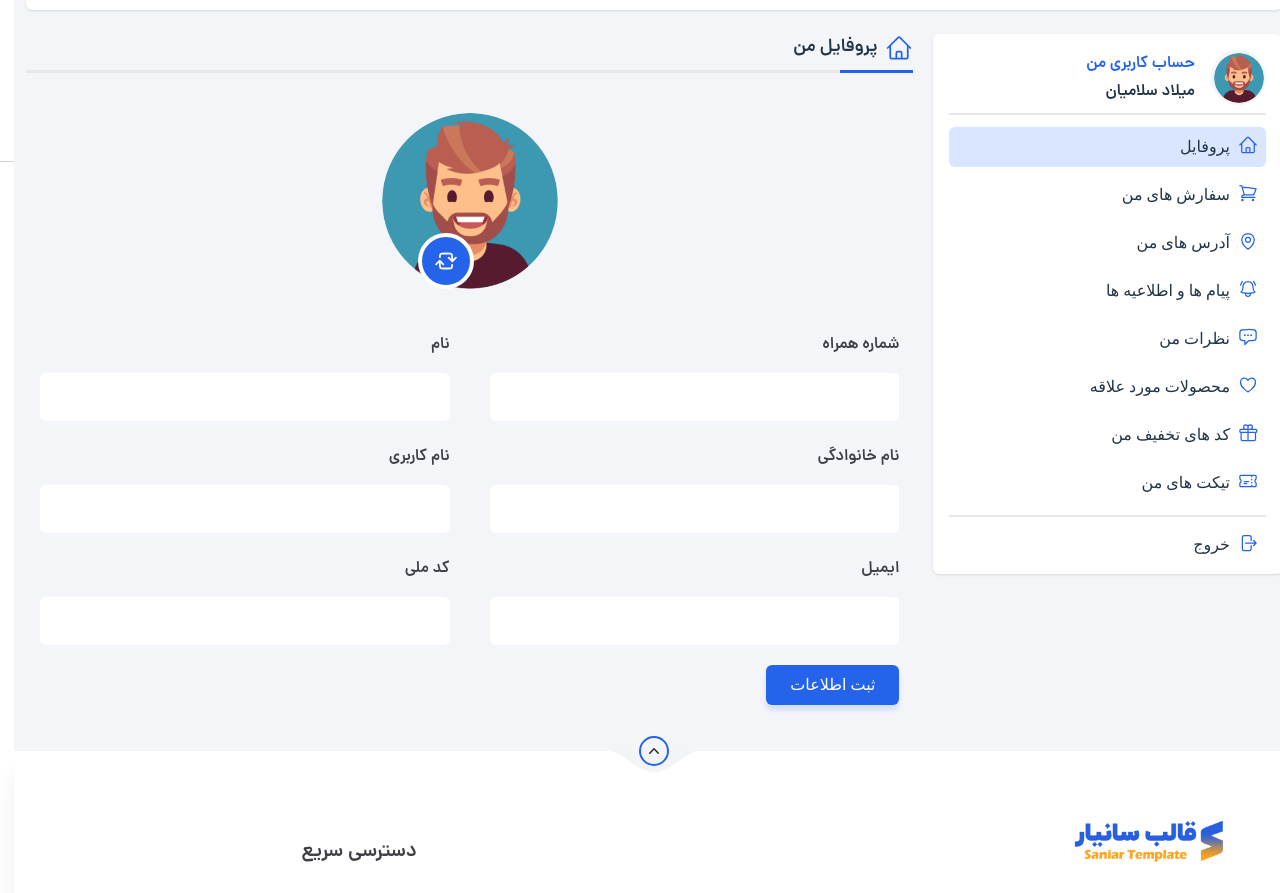
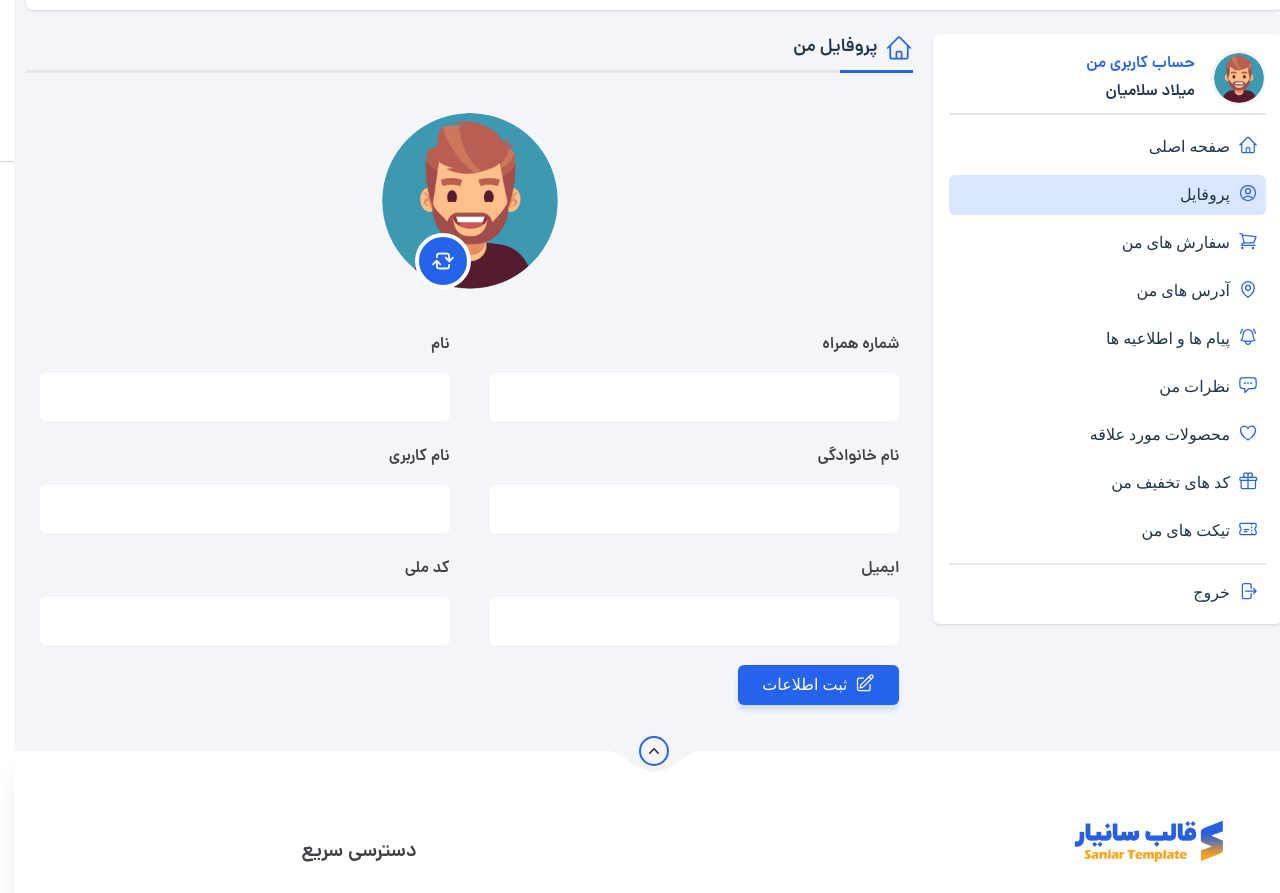
Before and after one commit to milad1385/saniarOnlineShop, a React (Vite) app: page /my-account/profile in a window 1280 px wide. Shown: the part 380-1273 px from the top of the page. Built offline with nearby package versions, Linux system fonts and the light colour scheme; a web font is replaced by a local one.

Commit message:
fix panel bug

```diff
--- a/src/Components/BreadCrumb/BreadCrumb.jsx
+++ b/src/Components/BreadCrumb/BreadCrumb.jsx
@@ -6,7 +6,7 @@ function BreadCrumb({ links }) {
     <div className="bg-white my-6  rounded-md shadow p-4 py-5">
       <div className="flex items-center gap-x-2">
         {links.map((link) => (
-          <Link className={`flex items-center gap-x-1 text-sm md:text-base ${link.id !== links.length ? 'text-zinc-700' :'text-blue-600 font-DanaMedium'} `} to={"/"}>
+          <Link to={link.to} className={`flex items-center gap-x-1 text-sm md:text-base ${link.id !== links.length ? 'text-zinc-700' :'text-blue-600 font-DanaMedium'} `}>
             {link.name}
             {link.id !== links.length ? (
               <svg className="w-3.5 md:w-4 h-3.5 md:h-4">
--- a/src/Components/Button/Button.jsx
+++ b/src/Components/Button/Button.jsx
@@ -1,11 +1,16 @@
 import React from "react";
 
-function Button({ title, onClick }) {
+function Button({ title, onClick, icon }) {
   return (
     <button
-      className="bg-blue-600 text-white p-2 px-6 rounded-md shadow-blue mt-5"
+      className="bg-blue-600 text-white p-2 px-6 rounded-md shadow-blue mt-5 flex-center gap-x-2"
       onClick={onClick}
     >
+      {icon && (
+        <svg className="w-5 h-5 mb-1">
+          <use href={`#${icon}`}></use>
+        </svg>
+      )}
       {title}
     </button>
   );
--- a/src/Pages/UserPanel/Index/Main.jsx
+++ b/src/Pages/UserPanel/Index/Main.jsx
@@ -15,12 +15,12 @@ function Main() {
         <BreadCrumb
           links={[
             { id: 1, name: "خانه", to: "/" },
-            { id: 2, name: "فروشگاه", to: "/" },
-            { id: 3, name: "پنل کاربری", to: "/" },
+            { id: 2, name: "فروشگاه", to: "/products" },
+            { id: 3, name: "پنل کاربری", to: "/my-account" },
           ]}
         />
         <div className="flex  gap-x-5">
-          <div className="hidden lg:block w-[480px] h-[540px] bg-white shadow  rounded-md p-4 sticky top-0">
+          <div className="hidden lg:block w-[480px] h-[590px] bg-white shadow  rounded-md p-4 sticky top-0">
             <div className="flex items-center gap-x-4 border-b-2 border-b-gray-200 pb-2">
               <div className="bg-gray-100 w-[55px] h-[55px] flex-center rounded-full">
                 <img
@@ -37,11 +37,22 @@ function Main() {
             <ul className="space-y-2 py-3 border-b-2 border-b-gray-200">
               <li>
                 <NavLink
+                  to={"/my-account/main"}
+                  className="flex  gap-x-2 font-DanaMedium p-2 rounded-md"
+                >
+                  <svg className="w-5 h-5 text-blue-600">
+                    <use href="#home"></use>
+                  </svg>
+                  صفحه اصلی
+                </NavLink>
+              </li>
+              <li>
+                <NavLink
                   to={"/my-account/profile"}
                   className="flex  gap-x-2 font-DanaMedium p-2 rounded-md"
                 >
                   <svg className="w-5 h-5 text-blue-600">
-                    <use href="#home"></use>
+                    <use href="#user"></use>
                   </svg>
                   پروفایل
                 </NavLink>
--- a/src/Pages/UserPanel/Profile/Profile.jsx
+++ b/src/Pages/UserPanel/Profile/Profile.jsx
@@ -8,14 +8,14 @@ function Profile() {
     <div>
       <PageTitle icon={"home"} title={"پروفایل من"} />
       <form id="edit-account-info" className="p-3.5 pt-8">
-        <div className="relative mb-11 flex-center">
+        <div className="relative mb-11 md:flex-center">
           <img
             src="/images/user.png"
             className="w-32 md:w-44 h-32 md:h-44 rounded-full"
           />
           <Link
             to={"/"}
-            className="absolute bottom-0 right-[425px] flex-center w-10 md:w-14 h-10 md:h-14 rounded-full bg-blue-600  border-2 md:border-4 border-white  cursor-pointer transition-colors"
+            className="absolute bottom-0 right-0 md:right-[428px] flex-center w-10 md:w-14 h-10 md:h-14 rounded-full bg-blue-600  border-2 md:border-4 border-white  cursor-pointer transition-colors"
           >
             <svg className="w-5 md:w-6 h-5 md:h-6 text-white">
               <use href="#arrow-path-rounded-square"></use>
@@ -113,7 +113,7 @@ function Profile() {
             />
           </div>
         </div>
-        <Button title={"ثبت اطلاعات"} className=" w-full md:w-auto mt-14" />
+        <Button title={"ثبت اطلاعات"} icon={'edit'} className=" w-full md:w-auto mt-14" />
       </form>
     </div>
   );
--- a/src/Routes.jsx
+++ b/src/Routes.jsx
@@ -37,6 +37,7 @@ const routes = [
     element: <Main />,
     children: [
       { path: "", element: <MainPage /> },
+      { path: "main", element: <MainPage /> },
       { path: "profile", element: <Profile /> },
       { path: "orders", element: <OrderPage /> },
       { path: "address", element: <Adress /> },
@@ -47,7 +48,6 @@ const routes = [
       { path: "tickets", element: <Tickets /> },
       { path: "tickets/answer-ticket/:ticketID", element: <AnswerTicket /> },
       { path: "tickets/send-ticket", element: <SendTicket /> },
-
     ],
   },
 ];
```
